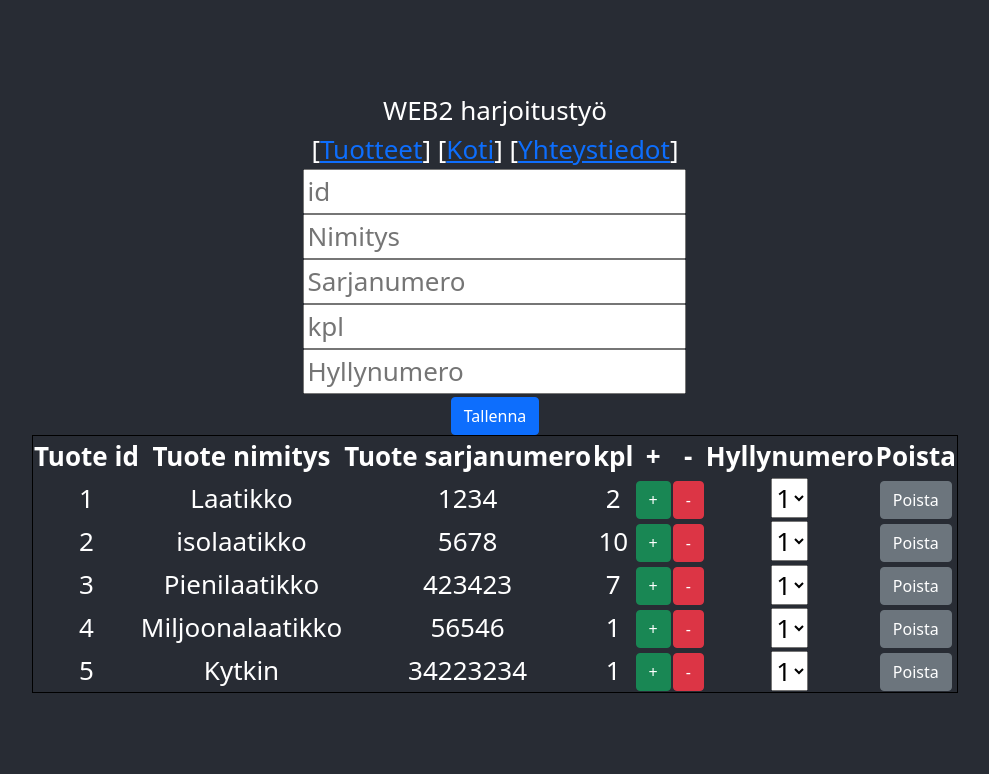
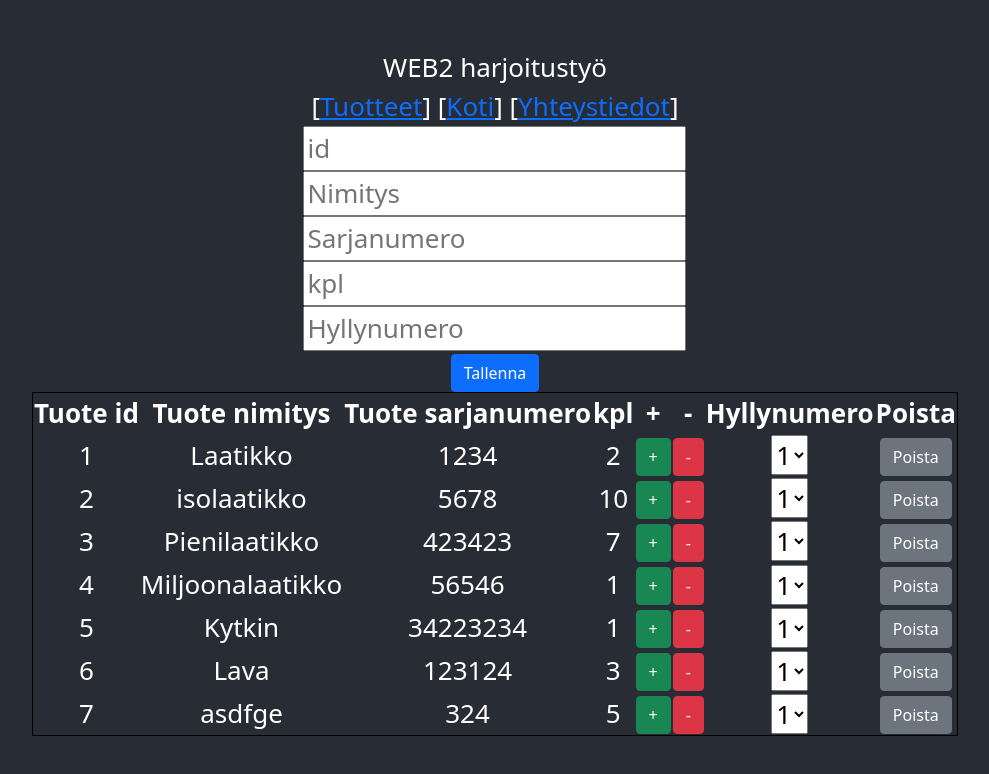
Before and after one commit to JoniKourunen/webohjemointi2_harj_tyo, a React (Create React App) app: page /Hyllyt in a window 1280 px wide. Shown: the top 774 px of the page, without its empty margins (145-1134 px from the left). Built offline with nearby package versions, Linux system fonts and the light colour scheme; data requests are answered from the project's data file.

Commit message:
Tableen päivittyy lisätty tuote.

```diff
--- a/db.json
+++ b/db.json
@@ -87,6 +87,20 @@
       "Sarjanumero": "34223234",
       "Hyllynumero": "2",
       "kpl": "1"
+    },
+    {
+      "id": "6",
+      "Nimitys": "Lava",
+      "Sarjanumero": "123124",
+      "Hyllynumero": "6",
+      "kpl": "3"
+    },
+    {
+      "id": "7",
+      "Nimitys": "asdfge",
+      "Sarjanumero": "324",
+      "Hyllynumero": "8",
+      "kpl": "5"
     }
   ],
   "Hyllytavara": {
--- a/src/Lisays.js
+++ b/src/Lisays.js
@@ -26,7 +26,7 @@ export class Lisays extends Component {
 
 
 
-  submitHandler = e => {
+   submitHandler = e => {
       e.preventDefault()
       console.log(this.state)
       axios
@@ -37,10 +37,9 @@ export class Lisays extends Component {
         .catch(error => {
             console.log(error)
         })
+        .then(window.location.reload(false))
+    }
 
-
-
-  }
 
 
 
```
